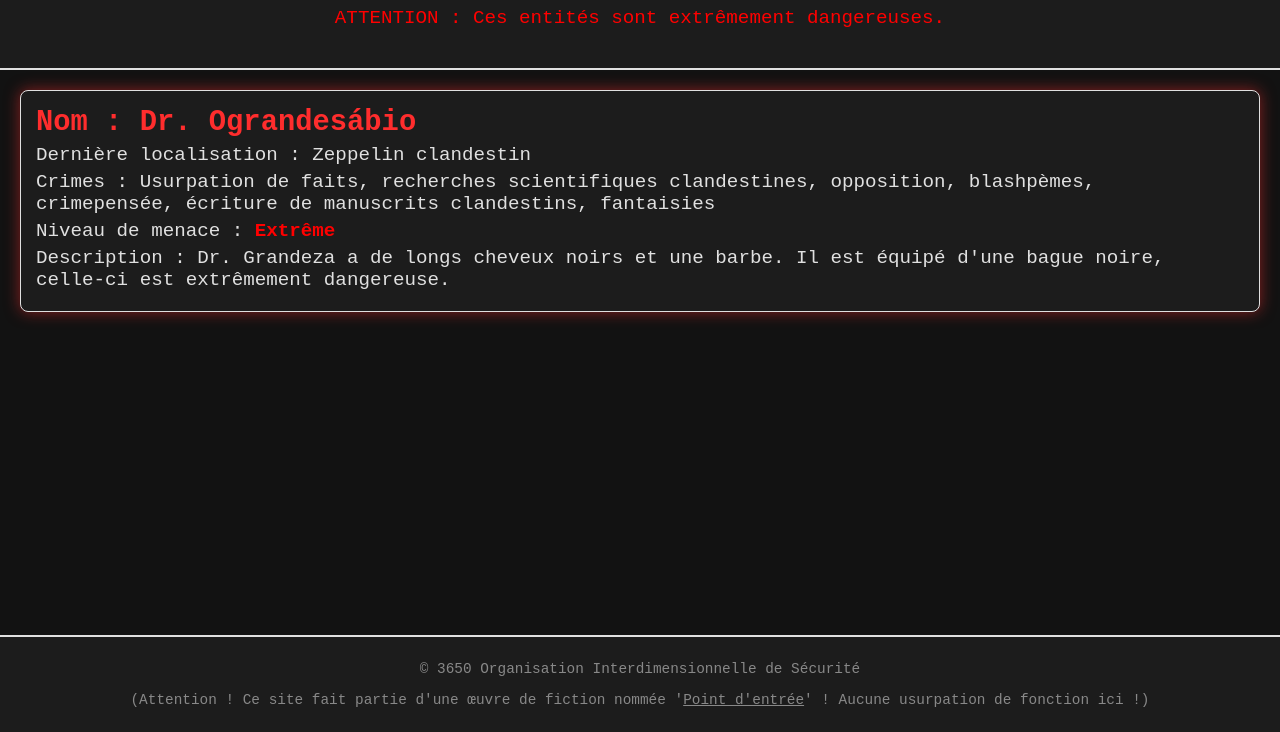
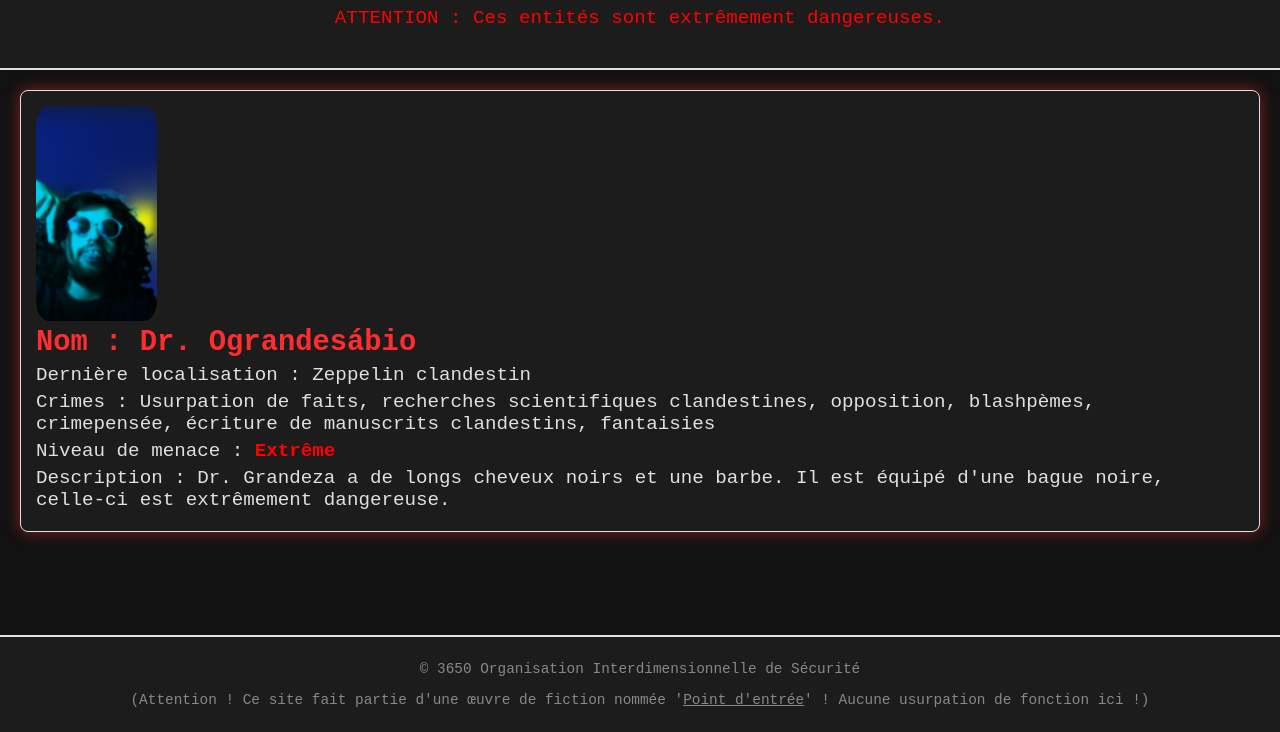
Before and after one commit to forEachLoopz/pointdentree, a plain HTML site: page index.html in a window 1280 px wide. Shown: the part 68-800 px from the top of the page. Drawn offline with Linux system fonts and the light colour scheme.

Commit message:
added image

```diff
--- a/index.html
+++ b/index.html
@@ -14,6 +14,7 @@
 
     <main>
         <div class="fugitive">
+            <img src="enrechissement.png" alt="">
             <h2>Nom : Dr. Ograndesábio</h2>
             <p>Dernière localisation : Zeppelin clandestin</p>
             <p>Crimes : Usurpation de faits, recherches scientifiques clandestines, opposition, blashpèmes, crimepensée, écriture de manuscrits clandestins, fantaisies</p>
--- a/styles.css
+++ b/styles.css
@@ -53,6 +53,12 @@ a:hover {
     box-shadow: 0 0 15px rgba(255, 45, 45, 0.5);
 }
 
+.fugitive img{
+    border: none;
+    border-radius: 10%;
+    width: 10%;
+}
+
 .fugitive h2 {
     font-size: 1.8em;
     color: #ff2d2d;
```
Also changed, not shown: enrechissement.png (added).
